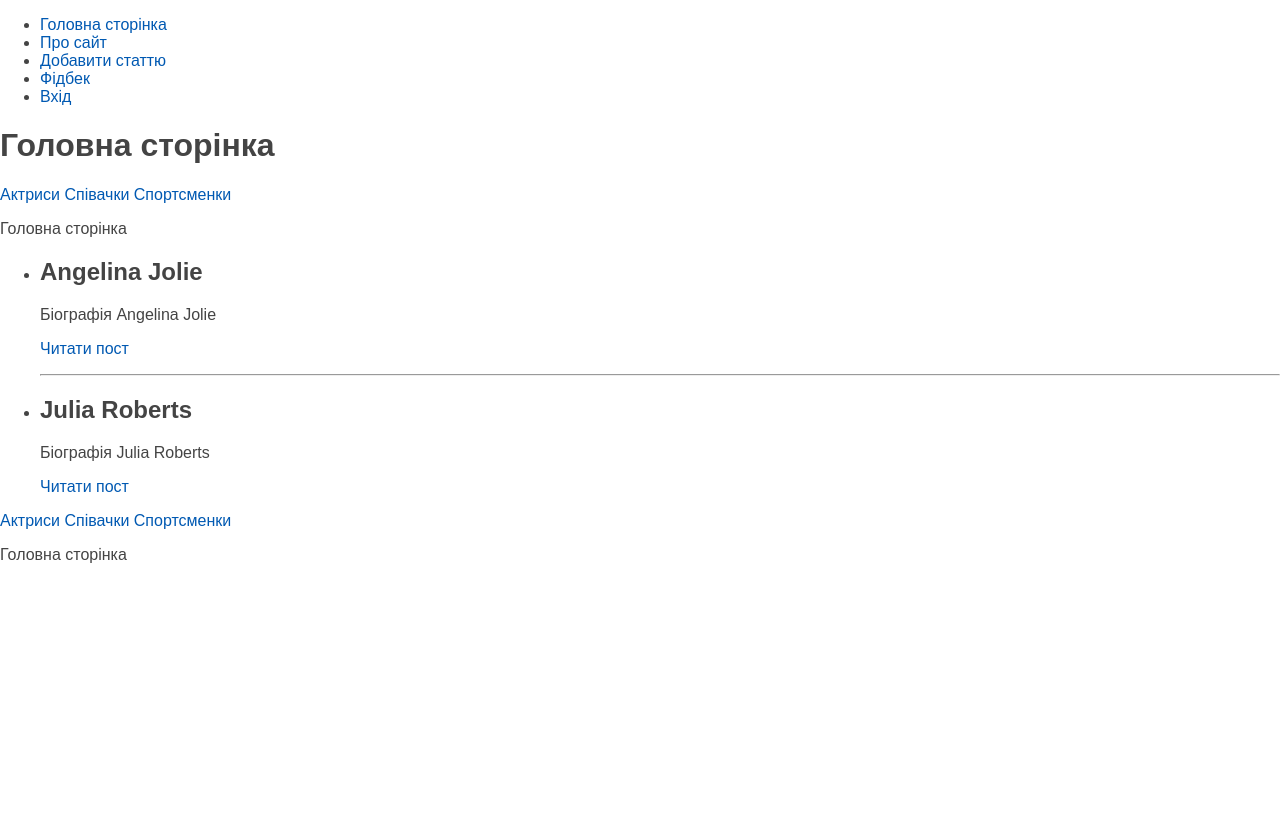
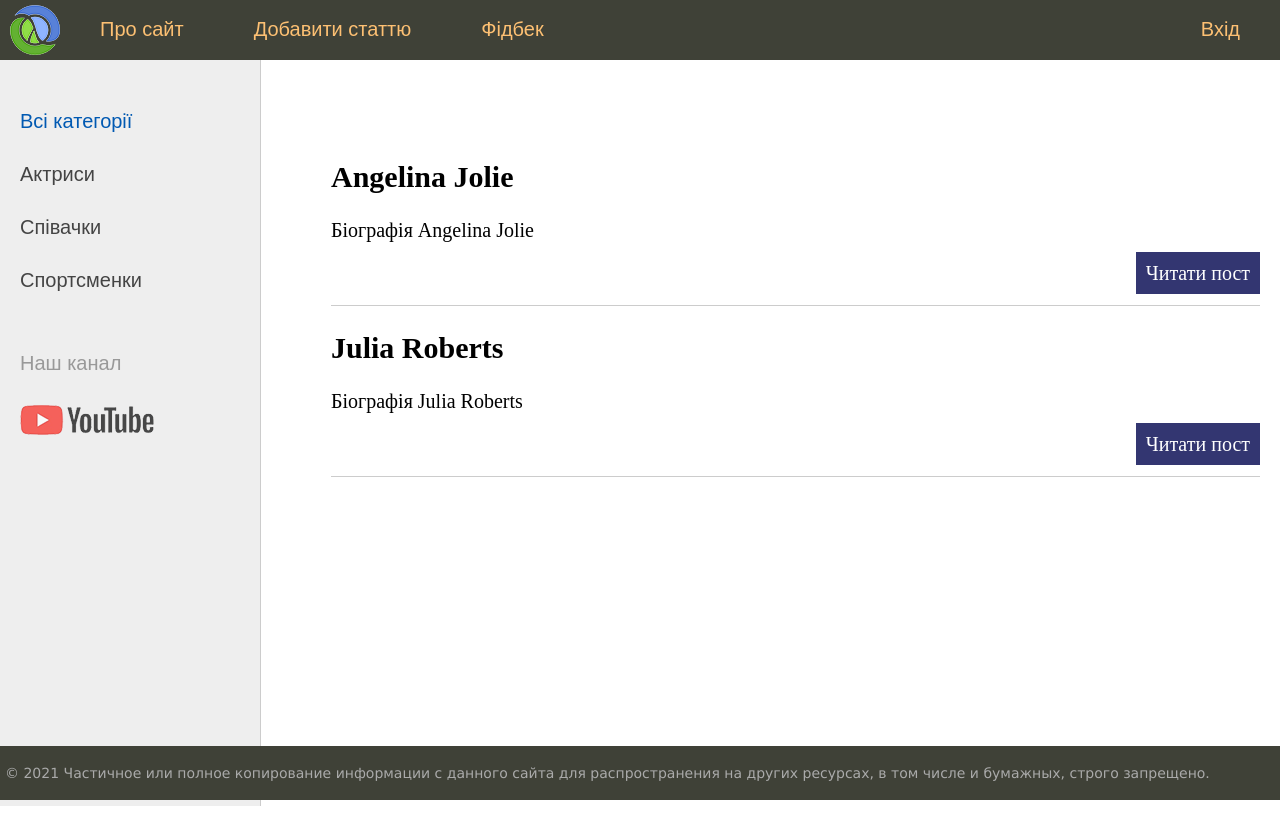
Before and after one commit to TopRoLL1227/selfeduDjango, a Django app: page / in a window 1280 px wide. Before the commit the page ends 563 px from the top, so only its background shows below. Run offline with Django 5.2, Linux system fonts and the light colour scheme.

Commit message:
25.04.2024

```diff
--- a/sitewomen/templates/base.html
+++ b/sitewomen/templates/base.html
@@ -1,25 +1,71 @@
 {% load static %}
 {% load women_tags %}
+
 <!DOCTYPE html>
-<html lang="en">
+<html>
 <head>
-    <meta charset="UTF-8">
-    <title>{{ title }}</title>
-    <link type="text/css" href="{% static 'women/css/styles.css' %}" rel="stylesheet" />
+	<title>{{title}}</title>
+	<link type="text/css" href="{% static 'women/css/styles.css' %}" rel="stylesheet" />
+	<meta http-equiv="Content-Type" content="text/html; charset=utf-8">
+	<link rel="shortcut icon" href="{% static 'women/images/main.ico' %}" type="image/x-icon"/>
+	<meta name="viewport" content="width=device-width, initial-scale=1.0">
 </head>
 <body>
-<ul>
-    <li><a href="{% url 'home' %}"> Головна сторінка</a></li>
-    {% for m in menu %}
-    {% if not forloop.last %}
-    <li>
-    {% else %}
-    <li class="last">
-    {% endif %}
-        <a href="{% url m.url_name %}"> {{ m.title }}</a>
-    </li>
-    {% endfor %}
-</ul>
-{% block content %}  {% endblock %}
+<table class="table-page" border=0 cellpadding="0" cellspacing="0">
+<tr><td valign=top>
+{% block mainmenu %}
+		<div class="header">
+			<ul id="mainmenu" class="mainmenu">
+			<li class="logo"><a href="{% url 'home' %}"><div class="logo"></div></a></li>
+{% for m in menu %}
+	{% if not forloop.last %}<li>{% else %}<li class="last">{% endif %}
+		<a href="{% url m.url_name %}">{{m.title}}</a></li>
+{% endfor %}
+			</ul>
+			<div class="clear"></div>
+		</div>
+{% endblock mainmenu %}
+
+
+<table class="table-content" border=0 cellpadding="0" cellspacing="0">
+<tr>
+<!-- Sidebar слева -->
+	<td valign="top" class="left-chapters">
+	<ul id="leftchapters">
+		{% getcats as categories%}
+		<li class="selected">Всі категорії</li>
+
+		{% for cat in categories %}
+		<li><a href="{% url 'category' cat.id  %}">{{cat.name}}</a></li>
+		{% endfor %}
+
+		<li class="share">
+		<p>Наш канал</p>
+		<a class="share-yt" href="https://www.youtube.com/channel/UClJzWfGWuGJL2t-3dYKcHTA/playlists" target="_blank" rel="nofollow"></a>
+		</li>
+	</ul>
+</td>
+<!-- Конец Sidebar'а -->
+<td valign="top" class="content">
+	<!-- Хлебные крошки -->
+	{% block breadcrumbs %}
+	{% endblock %}
+
+<!-- Блок контента -->
+	<div class="content-text">
+{% block content %}
+{% endblock %}
+	</div>
+<!-- Конец блока контента -->
+
+</td></tr></table>
+</td></tr>
+<!-- Footer -->
+<tr><td valign=top>
+	<div id="footer">
+		<p>&copy; 2021 Частичное или полное копирование информации с данного сайта для распространения на других ресурсах, в том числе и бумажных, строго запрещено.</p>
+	</div>
+</td></tr></table>
+<!-- Конец footer'а и страницы -->
 </body>
 </html>
--- a/sitewomen/women/templates/women/index.html
+++ b/sitewomen/women/templates/women/index.html
@@ -1,23 +1,15 @@
 {% extends 'base.html' %}
 
 {% block content %}
-<h1>{{ title }}</h1>
-{% include 'women/includes/nav.html' %}
-<ul>
-    {% for p in posts %}
-    {% if p.is_published %}
-    <li>
-        <h2>{{ p.title }}</h2>
-        <p>{{ p.content }}</p>
-        <p><a href=" {% url 'post' p.id %}">Читати пост</a></p>
-        {% if not forloop.last %} <!-- Якщо НЕ остання ітерація циклу, то тег <hr? запишеться -->
-        <hr>
-        {% endif %}
-    </li>
-    {% endif %}
-    {% endfor %}
+<ul class="list-articles">
+	{% for p in posts %}
+	{% if p.is_published %}
+		<li><h2> {{p.title}} </h2>
+	{{p.content}}
+			<div class="clear"></div>
+			<p class="link-read-post"><a href="{% url 'post' p.id %}">Читати пост</a></p>
+		</li>
+	{% endif %}
+	{% endfor %}
 </ul>
-
-{% include 'women/includes/nav.html' %}
-
 {% endblock %}
--- a/sitewomen/women/templatetags/women_tags.py
+++ b/sitewomen/women/templatetags/women_tags.py
@@ -4,6 +4,6 @@ import women.views as views
 register = template.Library()
 
 
-@register.simple_tag()
+@register.simple_tag(name='getcats')
 def get_categories():
     return views.cats_db
--- a/sitewomen/women/urls.py
+++ b/sitewomen/women/urls.py
@@ -11,6 +11,7 @@ urlpatterns = [
     path('contact/', views.contact, name='contact'),
     path('login/', views.login, name='login'),
     path('post/<int:post_id>/', views.show_post, name='post'),
+    path('category/<int:cat_id>', views.show_category, name='category'),
     #path('categories/<int:cat_id>', views.categories, name='cats_id'),
     #path('categories/<slug:cat_slug>', views.categories_by_slug, name='cats'),
     #re_path(r'^archive/(?P<year>[0-9]{4})/', views.archive)  # регулярний вираз
--- a/sitewomen/women/views.py
+++ b/sitewomen/women/views.py
@@ -64,5 +64,8 @@ def contact(request):
 def login(request):
     return HttpResponse("Авторизація")
 
+def show_category(request, cat_id):
+    return index(request)
+
 def page_not_found(request, exception):
     return HttpResponseNotFound("<h1> Сторінка не знайдена</h1>")
```
